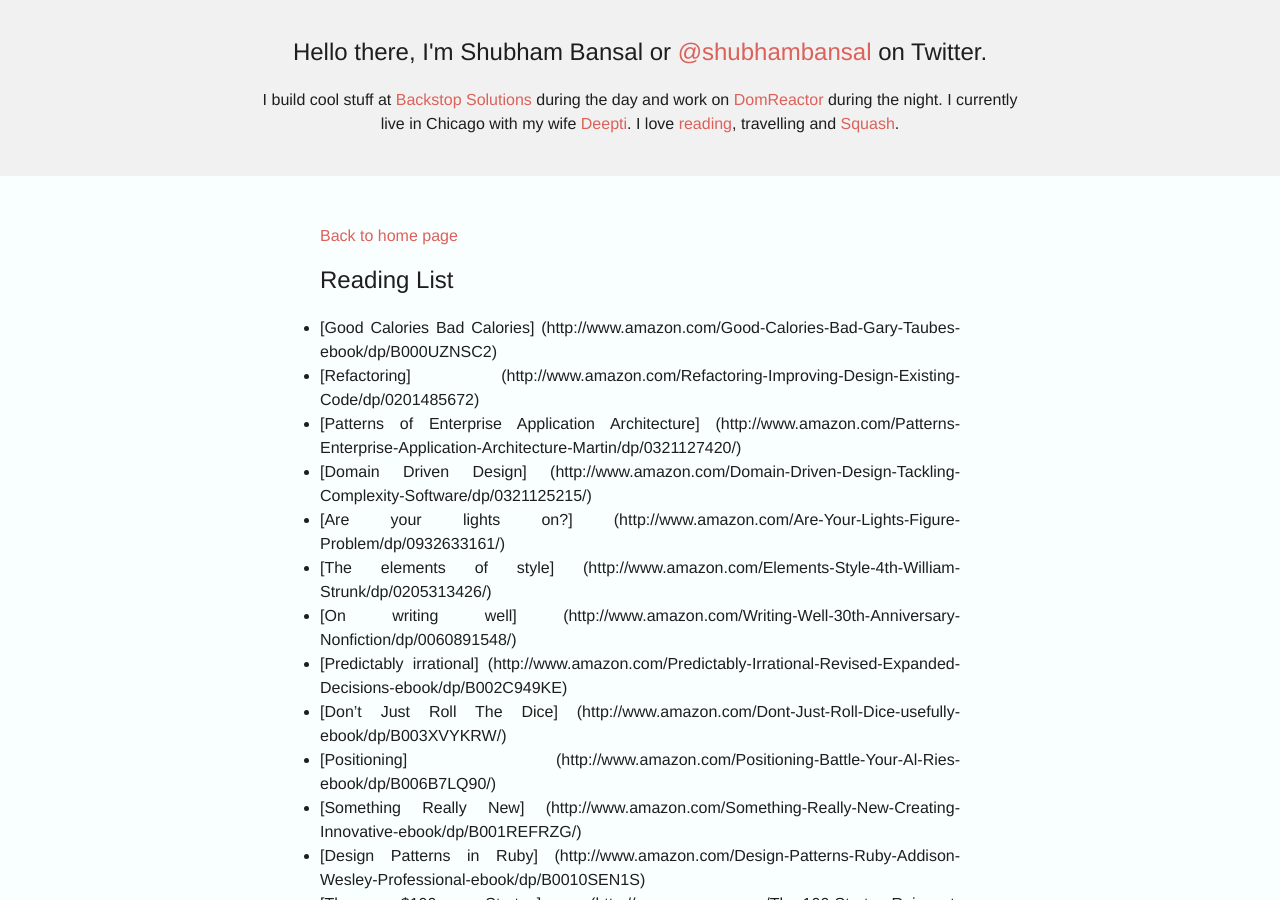
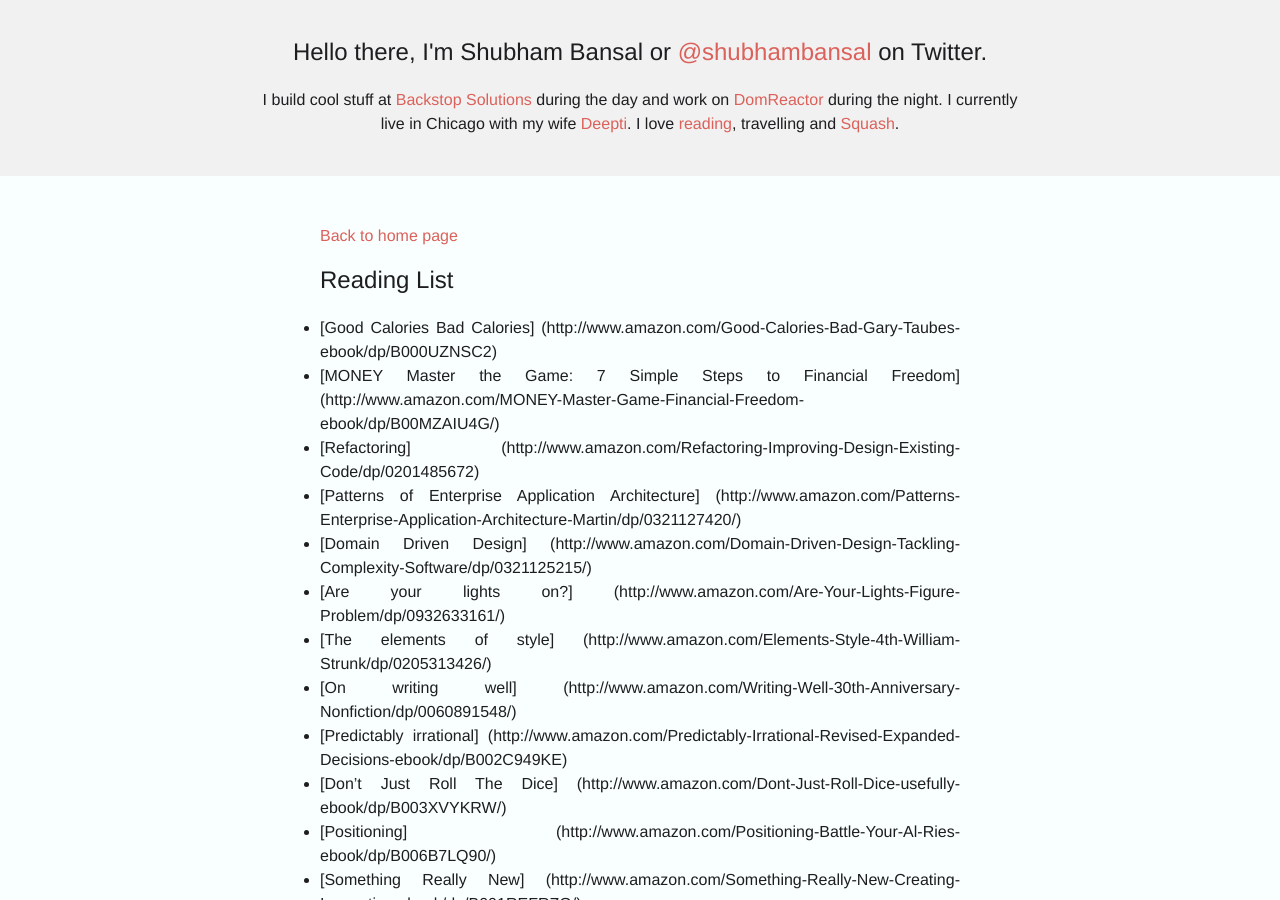
Before and after one commit to sbansal/sbansal-personal-website, a Jekyll site: the page built from reading.md, in a window 1280 px wide and 900 px high. Built offline with Jekyll 4.4.1, drawn with Linux system fonts in a browser that asks for light colours; Markdown is read by kramdown in place of the engine named in the settings.

Commit message:
added new post and updated the reading list

```diff
--- a/reading.md
+++ b/reading.md
@@ -9,6 +9,8 @@ title: Reading List
 # Reading List
 * [Good Calories Bad Calories]
 (http://www.amazon.com/Good-Calories-Bad-Gary-Taubes-ebook/dp/B000UZNSC2)
+* [MONEY Master the Game: 7 Simple Steps to Financial Freedom]
+(http://www.amazon.com/MONEY-Master-Game-Financial-Freedom-ebook/dp/B00MZAIU4G/)
 * [Refactoring]
 (http://www.amazon.com/Refactoring-Improving-Design-Existing-Code/dp/0201485672)
 * [Patterns of Enterprise Application Architecture]
```
Also changed, not shown: _posts/2015-01-02-12-habits.md (added, +25 -0 lines).
